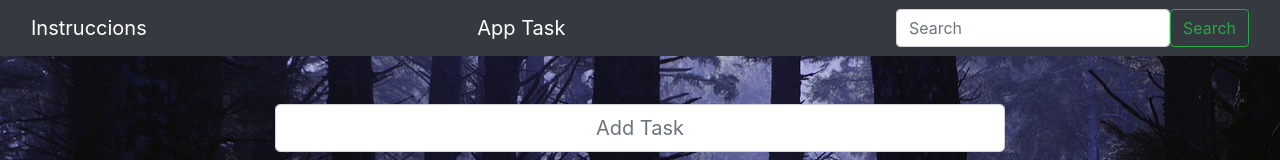
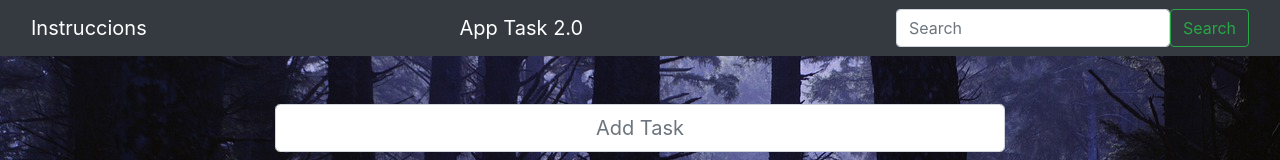
Before and after one commit to BrittoDavid/AppHomework-Angular, an Angular app: page / in a window 1280 px wide. Shown: the top 160 px of the page. Built offline with nearby package versions, Linux system fonts and the light colour scheme.

Commit message:
test of SSH

```diff
--- a/src/app/components/navbar/navbar.component.html
+++ b/src/app/components/navbar/navbar.component.html
@@ -1,7 +1,7 @@
 <nav class="navbar navbar-dark bg-dark">
   <div class="container-fluid">
     <a class="navbar-brand">Instruccions</a>
-    <a class="navbar-brand">App Task</a>
+    <a class="navbar-brand">App Task 2.0</a>
     <form class="d-flex">
       <input class="form-control me-2" type="search" placeholder="Search" aria-label="Search">
       <button class="btn btn-outline-success" type="submit">Search</button>
```
